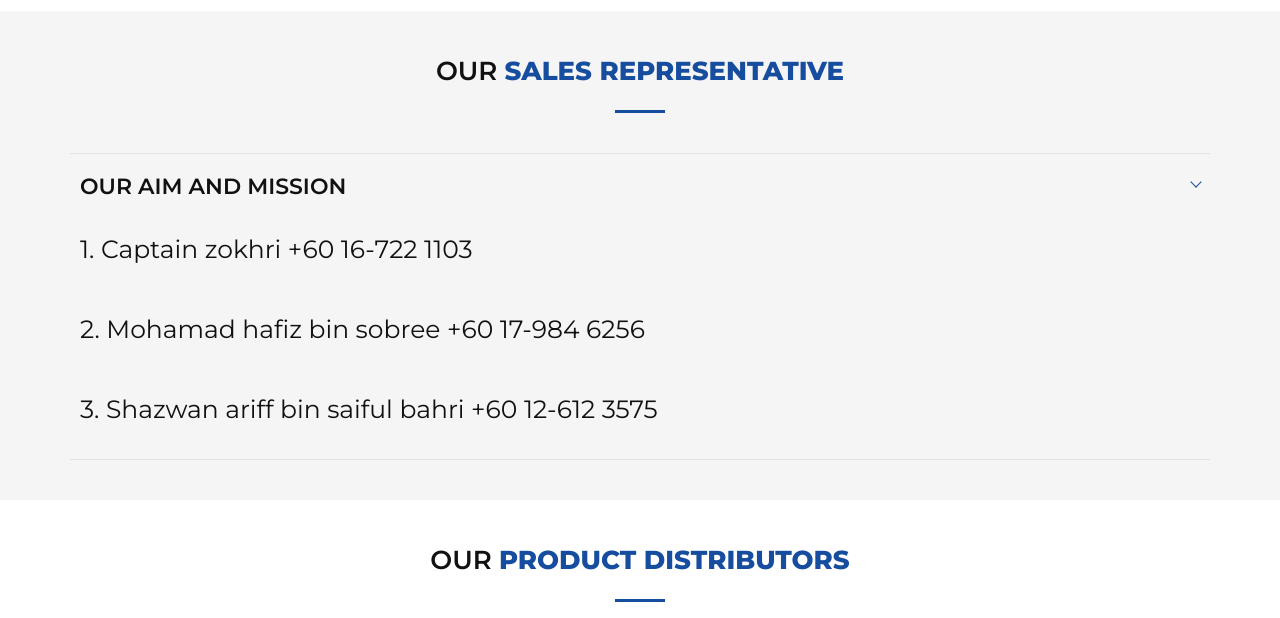
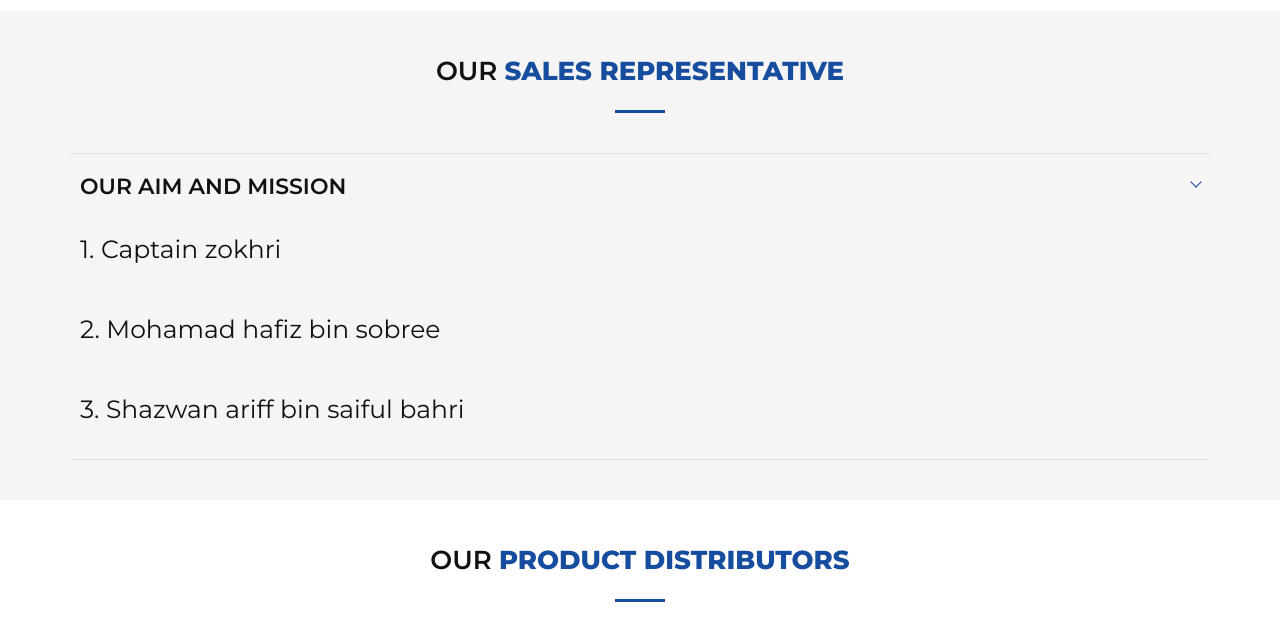
Before and after one commit to visatch/Springboot_G4Tec, a Spring Boot app: page /glove_dis in a window 1280 px wide. Shown: the part 427-1045 px from the top of the page. Run offline with Spring Boot 4, Linux system fonts and the light colour scheme; some libraries are stand-ins or nearby versions.

Commit message:
new changed

```diff
--- a/src/main/resources/templates/glove-dis.html
+++ b/src/main/resources/templates/glove-dis.html
@@ -38,9 +38,12 @@
                                             <ul class="who_we_are_accordion">
                                                 <li>
                                                     <a class="active"><h3> Our Aim and Mission </h3></a>
-                                                    <p style="display: block; font-size: 25px">1. Captain zokhri +60 16-722 1103 </p>
-                                                    <p style="display: block; font-size: 25px">2. Mohamad hafiz bin sobree +60 17-984 6256 </p>
-                                                    <p style="display: block; font-size: 25px">3. Shazwan ariff bin saiful bahri +60 12-612 3575 </p>
+                                                    <p style="display: block; font-size: 25px">1. Captain zokhri </p>
+                                                    <p style="display: block; font-size: 25px">2. Mohamad hafiz bin sobree </p>
+                                                    <p style="display: block; font-size: 25px">3. Shazwan ariff bin saiful bahri </p>
+<!--                                                    <p style="display: block; font-size: 25px">1. Captain zokhri +60 16-722 1103 </p>-->
+<!--                                                    <p style="display: block; font-size: 25px">2. Mohamad hafiz bin sobree +60 17-984 6256 </p>-->
+<!--                                                    <p style="display: block; font-size: 25px">3. Shazwan ariff bin saiful bahri +60 12-612 3575 </p>-->
                                                 </li>
                                             </ul>
                                         </div>
```
